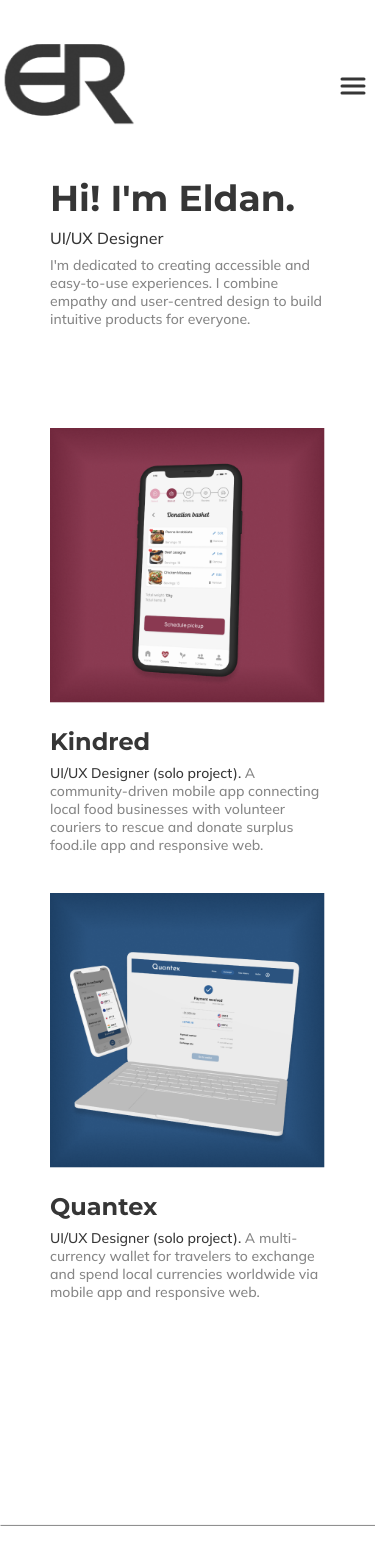
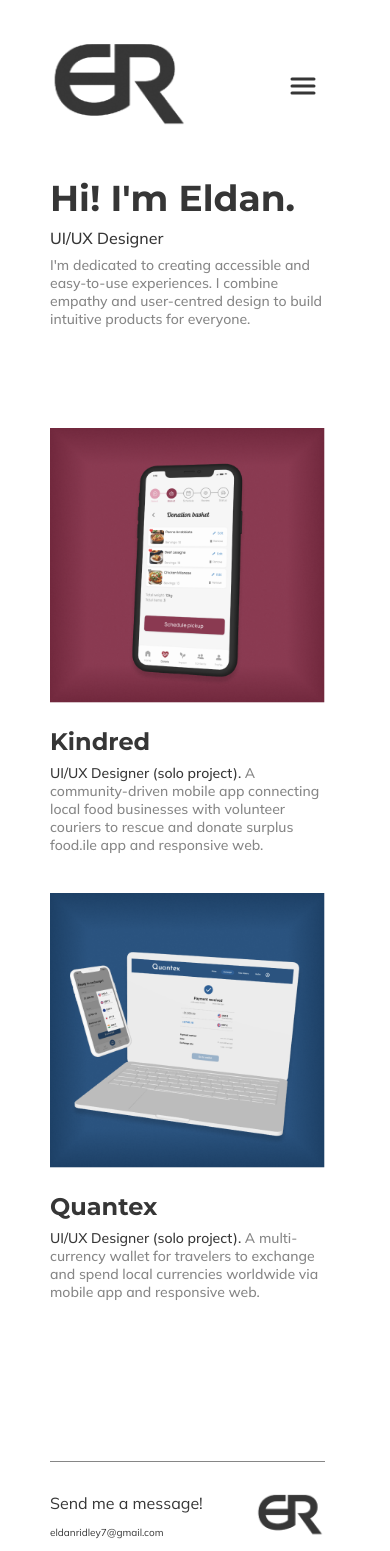
Before and after one commit to mikaridley/Eldan-Ridley-s-Portfolio, a React (Vite) app: page / in a window 390 px wide. Shown: the top 1551 px of the page. Built offline with nearby package versions, Linux system fonts and the light colour scheme.

Commit message:
mq footer

```diff
--- a/src/assets/styles/cmps/AppFooter.css
+++ b/src/assets/styles/cmps/AppFooter.css
@@ -1,14 +1,12 @@
 .app-footer {
   position: relative;
-  top: 50%;
-  left: 50%;
-  transform: translate(-50%, -50%);
   display: grid;
   grid-template-columns: repeat(2, 1fr);
   row-gap:2.12rem;
   align-items: center;
   padding-block: 3.5rem;
   margin-block: 10rem;
+  margin-inline:150px;
   border-top: 1px solid var(--main-txt);
   max-width: var(--max-width);
 
--- a/src/assets/styles/setup/mq.css
+++ b/src/assets/styles/setup/mq.css
@@ -9,6 +9,7 @@
 @media (max-width: 810px) {
     .app-header {
         align-items: flex-end;
+        padding-inline: 50px;
 
         .app-header-navigation.navigation {
             display: none ;
@@ -84,7 +85,7 @@
         align-items: center;
         padding-block: 1.2rem;
         margin-block: 4rem;
-        padding-inline: 50px;
+        margin-inline: 50px;
 
         > img {
           width:4.3rem;
--- a/src/cmps/ScrollToTop.jsx
+++ b/src/cmps/ScrollToTop.jsx
@@ -31,7 +31,8 @@ export function ScrollToTop() {
     window.scrollTo({ top: 0, behavior: 'smooth' })
   }
 
-  if (!showButton) return null
+  const hideOnPages = ['/home', '/about-me']
+  if (!showButton || hideOnPages.includes(pathname)) return null
 
   return (
     <button
```
